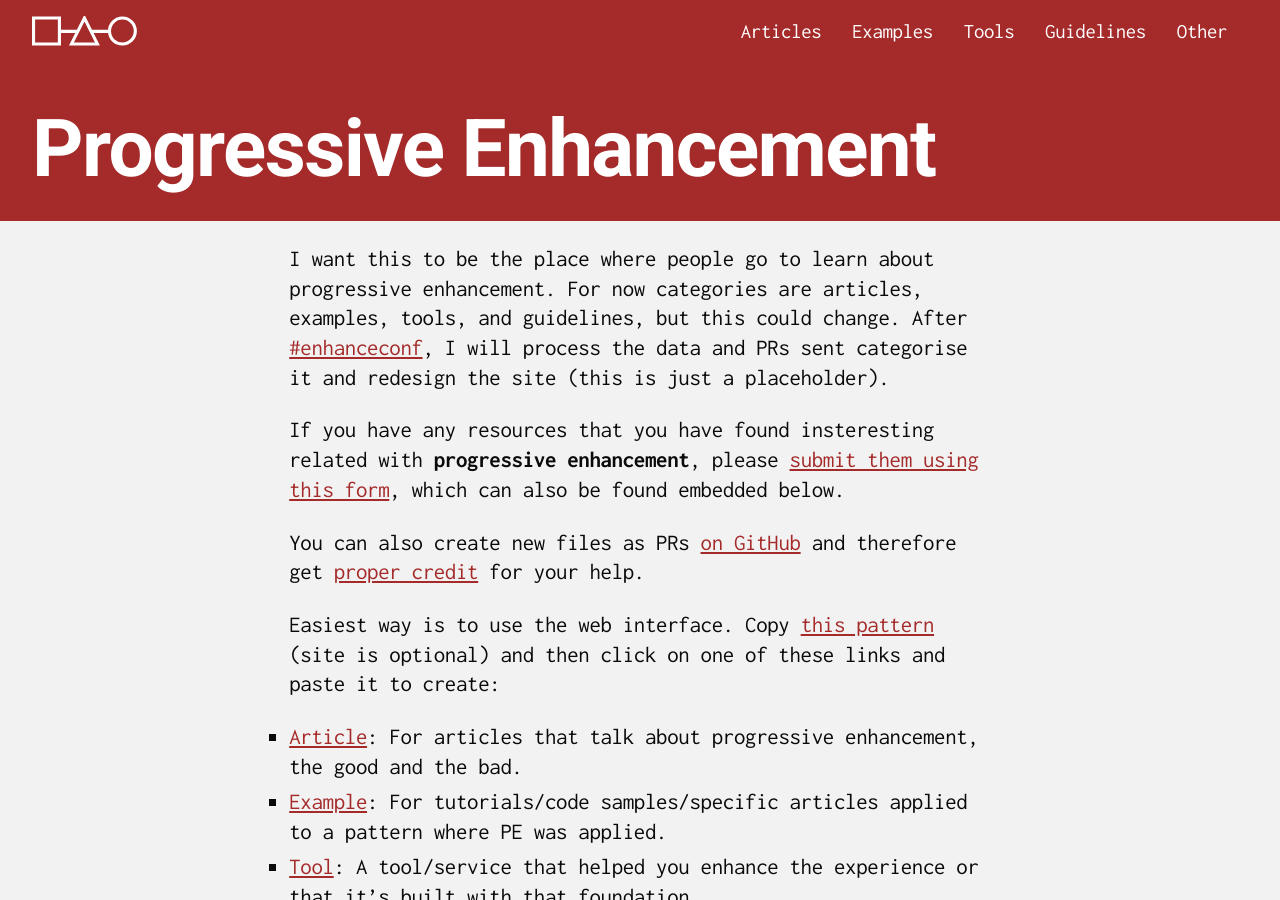
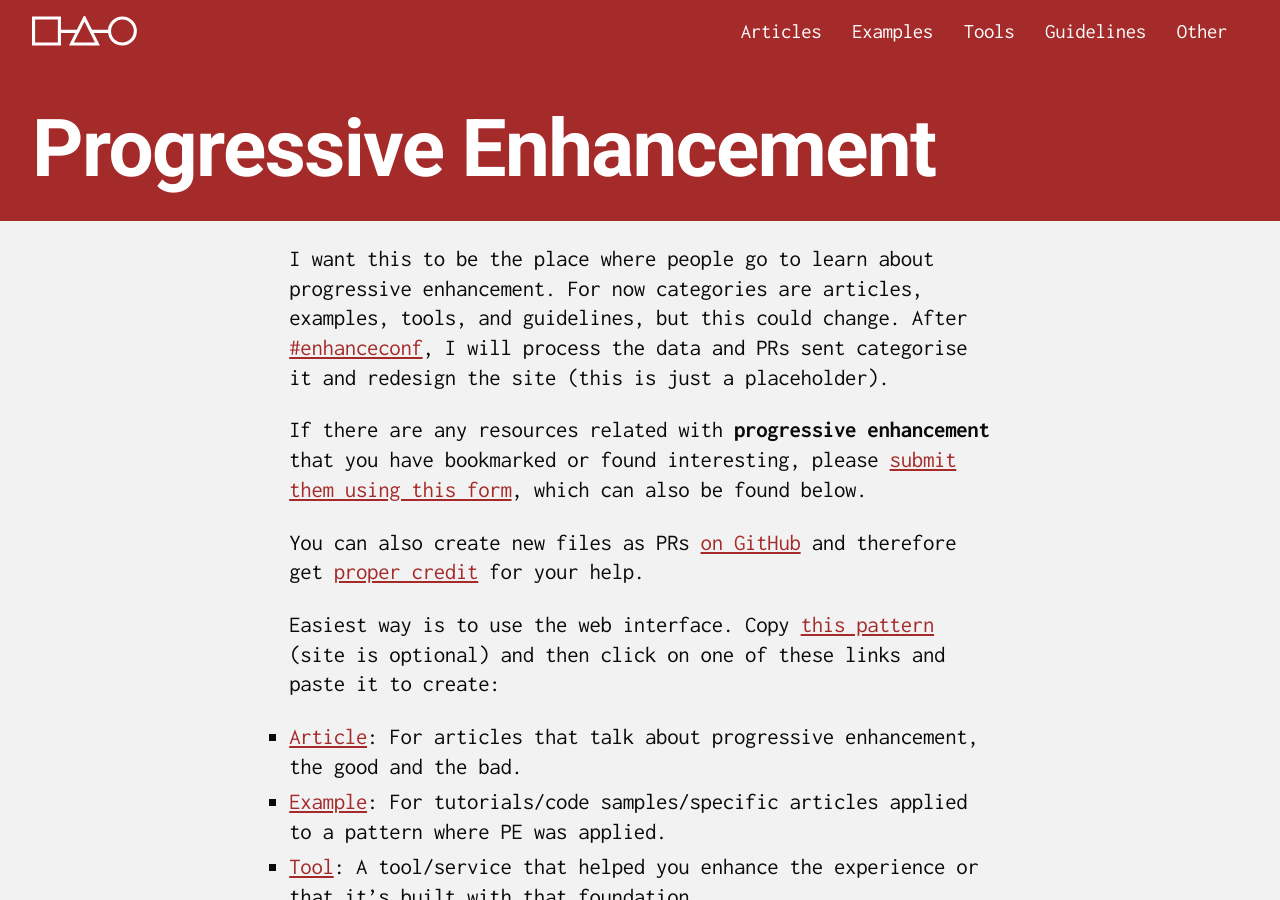
Before and after one commit to jaicab/progressiveenhancement, a Jekyll site: the page built from index.md, in a window 1280 px wide and 900 px high. Built offline with Jekyll 4.4.1, drawn with Linux system fonts in a browser that asks for light colours.

Commit message:
Copy changes

```diff
--- a/index.md
+++ b/index.md
@@ -5,7 +5,7 @@ title: Progressive Enhancement
 
 I want this to be the place where people go to learn about progressive enhancement. For now categories are articles, examples, tools, and guidelines, but this could change. After [#enhanceconf](https://twitter.com/hashtag/EnhanceConf?src=hash&lang=es), I will process the data and PRs sent categorise it and redesign the site (this is just a placeholder).
 
-If you have any resources that you have found insteresting related with **progressive enhancement**, please [submit them using this form](http://goo.gl/forms/X5fy7xpA0a), which can also be found embedded below.
+If there are any resources related with **progressive enhancement** that you have bookmarked or found interesting, please [submit them using this form](http://goo.gl/forms/X5fy7xpA0a), which can also be found below.
 
 You can also create new files as PRs [on GitHub](https://github.com/jaicab/progressiveenhancement) and therefore get [proper credit](https://github.com/jaicab/progressiveenhancement/graphs/contributors) for your help.
 
```
Also changed, not shown: README.md.
